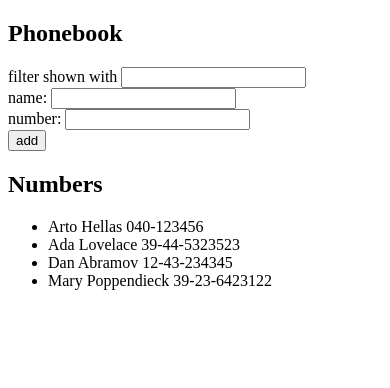
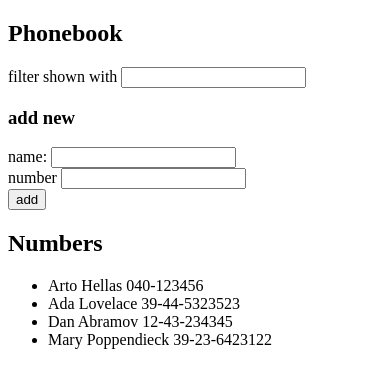
Before and after one commit to msdabdelghani/FullStackOpen, a React (Create React App) app in the folder part2/phonebook/: page / in a window 390 px wide. Shown: the top 388 px of the page. Built offline with nearby package versions, Linux system fonts and the light colour scheme.

Commit message:
Phonebook step5! Done

```diff
--- a/part2/phonebook/src/App.js
+++ b/part2/phonebook/src/App.js
@@ -1,5 +1,42 @@
-import Note from './components/Note'
+import Person from './components/Person'
 import { useState } from 'react'
+
+const Filter = (props) => {
+  return (
+    <div>
+        {props.text} <input value={props.value} onChange={props.onChange}/>
+      </div>
+  )
+}
+
+const PersonForm = (props) => {
+  return (
+    <>
+     <form onSubmit={props.onSubmit}>
+        <div>
+          {props.nameText} <input value = {props.name} onChange={props.nameChange}/>
+        </div>
+        <div>
+          {props.numberText} <input value = {props.number} onChange={props.numberChange}/>
+        </div>
+        <div>
+          <button type={props.buttonType}>{props.buttonText}</button>
+        </div>
+      </form>
+    </>
+  )
+}
+
+const Persons = (props) => {
+  return (
+    <>
+      <ul>{props.personsToShow.map(person =>
+          <Person key={person.id} person={person} />
+          )}
+      </ul>
+    </>
+  )
+}
 
 const App = () => {
 
@@ -46,25 +83,21 @@ const App = () => {
   return (
     <div>
       <h2>Phonebook</h2>
-      <div>
-        filter shown with <input value={newSearch} onChange={handleSearchChange}/>
-      </div>
-      <form onSubmit={addPerson}>
-        <div>
-          name: <input value = {newName} onChange={handleNameChange}/>
-        </div>
-        <div>
-          number: <input value = {newNumber} onChange={handleNumberChange}/>
-        </div>
-        <div>
-          <button type="submit">add</button>
-        </div>
-      </form>
+      <Filter text = 'filter shown with' value = {newSearch} onChange = {handleSearchChange}/>
+      <h3>add new</h3>
+      <PersonForm
+        onSubmit = {addPerson}
+        nameText = 'name:'
+        name = {newName}
+        nameChange = {handleNameChange}
+        numberText = 'number'
+        number = {newNumber}
+        numberChange = {handleNumberChange}
+        buttonText = 'add'
+        buttonType = 'submit'
+      />
       <h2>Numbers</h2>
-      <ul>{personsToShow.map(person =>
-          <Note key={person.name} person={person} />
-          )}
-      </ul>
+      <Persons personsToShow = {personsToShow}/>
     </div>
   )
 }
```
Also changed, not shown: part2/phonebook/src/components/Person.js (renamed from part2/phonebook/src/components/Note.js, +2 -8 lines).
